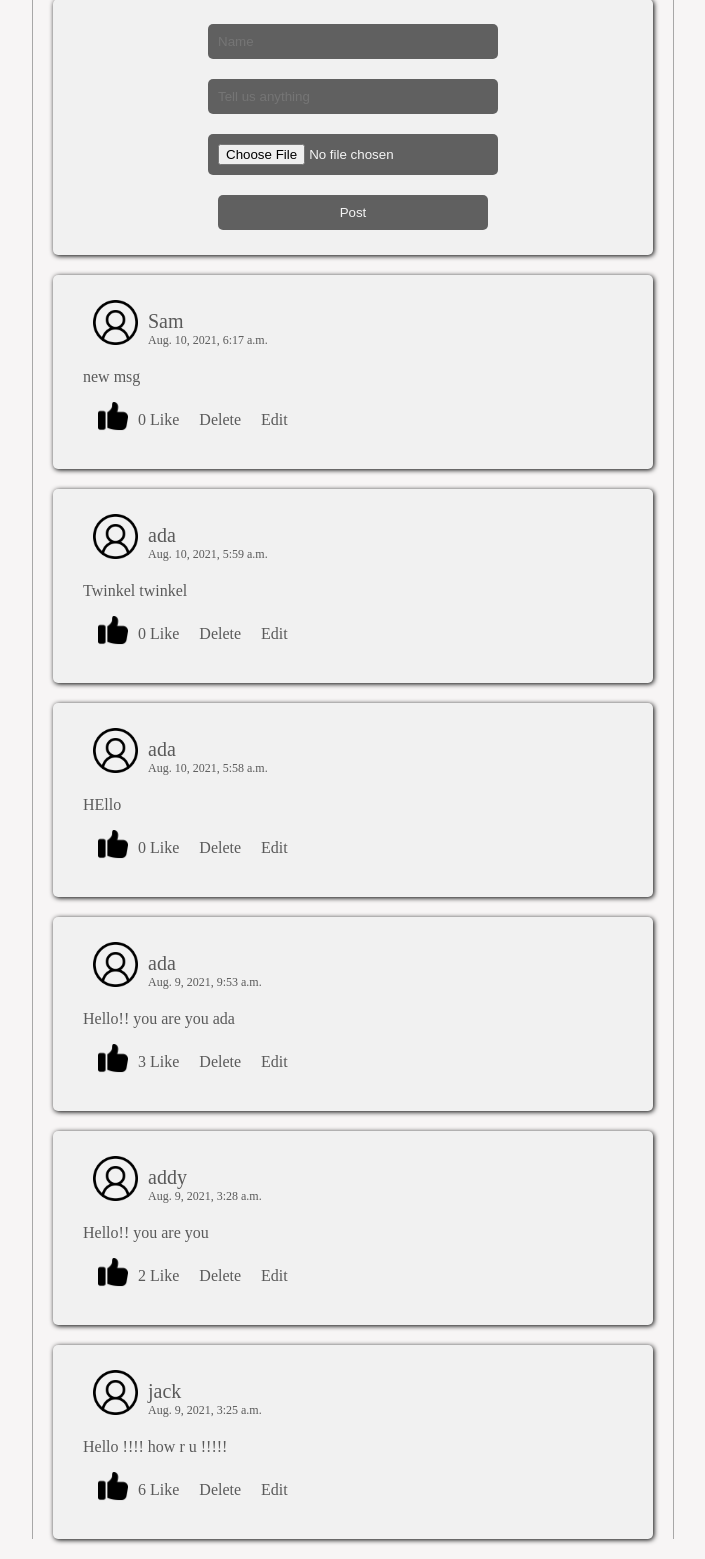
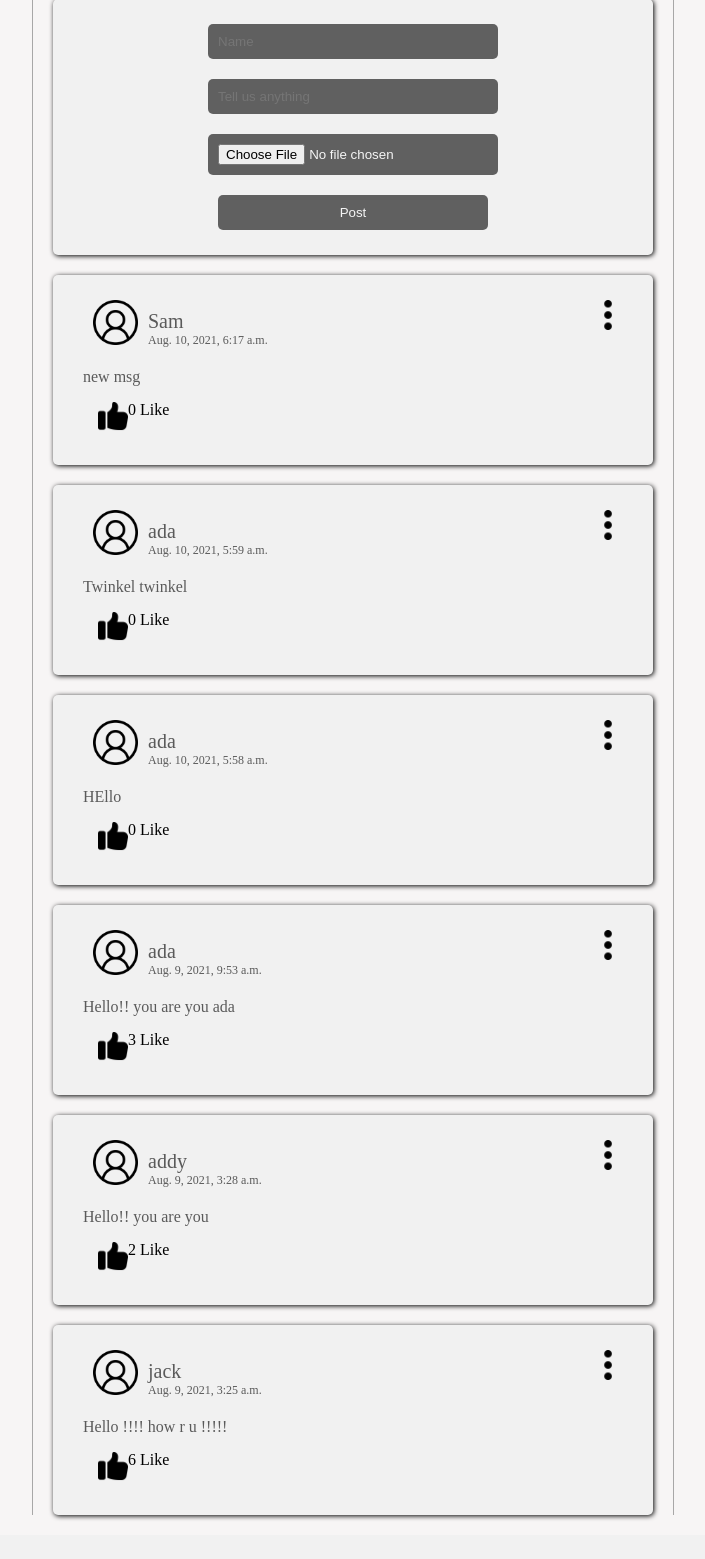
Before and after one commit to Aaryantechis/Tweetapp, a Django app: page / in a window 1280 px wide. Shown: the part 75-1634 px from the top of the page, without its empty margins (287-992 px from the left). After the commit the page ends 1595 px from the top, so only its background shows below. Run offline with Django 3.2, Linux system fonts and the light colour scheme; data comes from the database, SQL or seed files in the repository.

Commit message:
added toggle button

```diff
--- a/static/css/style.css
+++ b/static/css/style.css
@@ -53,6 +53,7 @@ section {
   display: flex;
   flex-direction: row;
   padding: 10px;
+  position: relative;
 }
 
 .card-image img {
@@ -72,16 +73,13 @@ section {
   margin: 10px;
   flex-direction: row;
 }
-.footer-item {
-  margin: 10px 10px;
-  padding: 10 10;
-  color: rgb(90, 90, 90);
-  font: 20px;
+ul {
+  text-align: right;
+  list-style: none;
 }
-
-.footer-item a {
+.popup a {
   text-decoration: none;
-  color: rgb(90, 90, 90);
+  color: rgb(245, 245, 245);
 }
 
 input {
@@ -112,6 +110,32 @@ textarea {
   float: right;
   right: 0;
 }
+.menu-icon {
+  width: 30px;
+  height: 30px;
+  position: absolute;
+  top: 10px;
+  right: 0px;
+}
+.popup {
+  display: none;
+  position: absolute;
+  top: 40px;
+  right: 0px;
+  border-radius: 5px;
+  border: 1px solid grey;
+  background-color: rgba(41, 41, 41, 0.8);
+  margin: 10px 0px;
+  color: rgb(90, 90, 90);
+  font: 20px;
+}
+.popup li {
+  padding: 10px;
+}
+ul {
+  padding: 0;
+}
+
 /*
 .editphoto {
   /* justify-self: center; */
--- /dev/null
+++ b/static/js/twitter.js
@@ -0,0 +1,5 @@
+$(function () {
+  $(".menu-icon").click(function () {
+    $(this).next().toggle();
+  });
+});
--- a/templates/base.html
+++ b/templates/base.html
@@ -13,5 +13,11 @@
       <div class="heading">TweetApp</div>
     </div>
     {% block content %} {% endblock %}
+    <script
+      src="https://code.jquery.com/jquery-3.6.0.js"
+      integrity="sha256-H+K7U5CnXl1h5ywQfKtSj8PCmoN9aaq30gDh27Xc0jk="
+      crossorigin="anonymous"
+    ></script>
+    <script src="{% static 'js/twitter.js' %}"></script>
   </body>
 </html>
--- a/templates/index.html
+++ b/templates/index.html
@@ -12,6 +12,13 @@
   {% for tweet in tweets %}
   <div class="card">
     <div class="card-header">
+        <img class="menu-icon" src="{% static 'img/menu.png' %}" alt="">
+      <div class="popup">
+        <ul>
+          <li><a href="/edit/{{ tweet.id }}"> Edit</a></li>
+          <li><a href="/delete/{{ tweet.id }}"> Delete</a></li>
+        </ul>
+      </div>
       <div class="user-image">
         <img src="{% static 'img/user.png'%}" alt="" />
       </div>
@@ -31,10 +38,6 @@
         <img src="{% static 'img/like.png' %}" alt="" />
       </a>
       <div class="footer-item">{{ tweet.like_count}} Like</div>
-      <div class="footer-item">
-        <a href="/delete/{{ tweet.id }}"> Delete</a>
-      </div>
-      <div class="footer-item"><a href="/edit/{{ tweet.id }}"> Edit</a></div>
     </div>
   </div>
   {% endfor %}
```
Also changed, not shown: static/img/menu.png (added).
